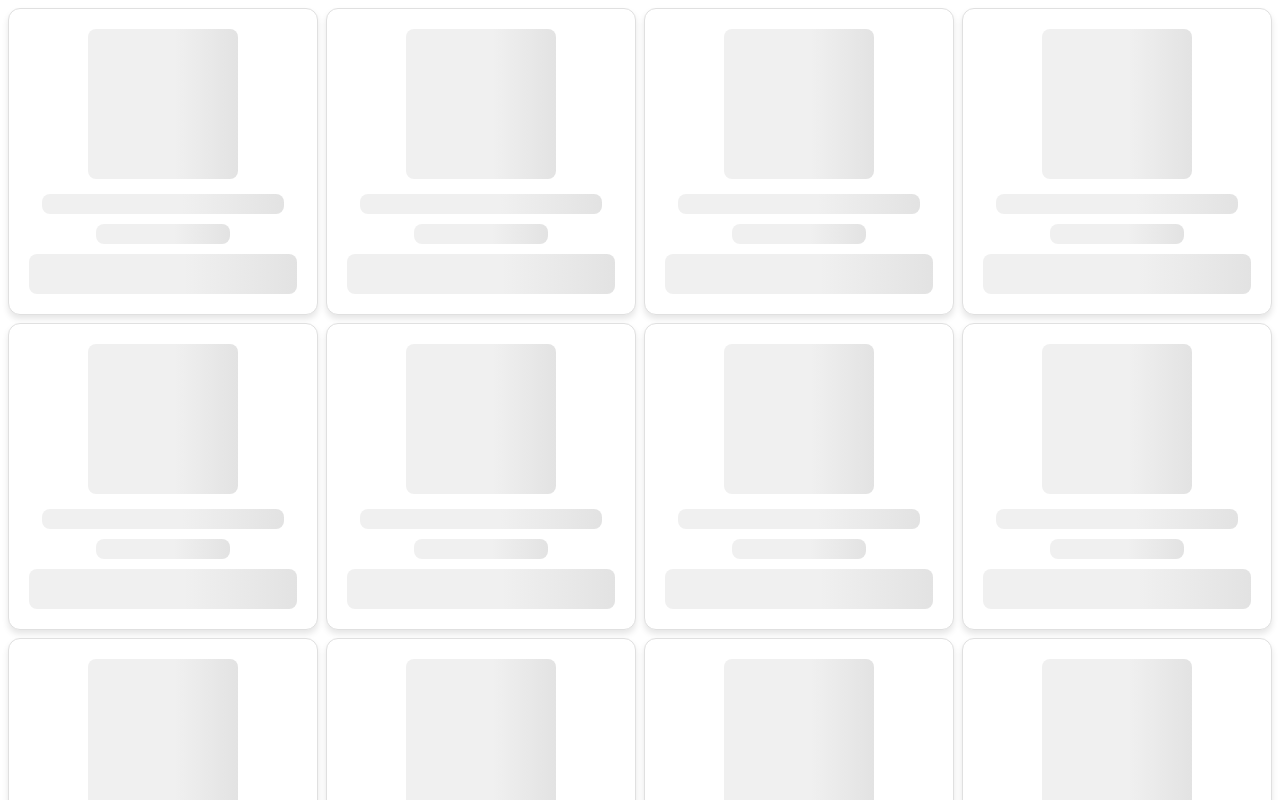
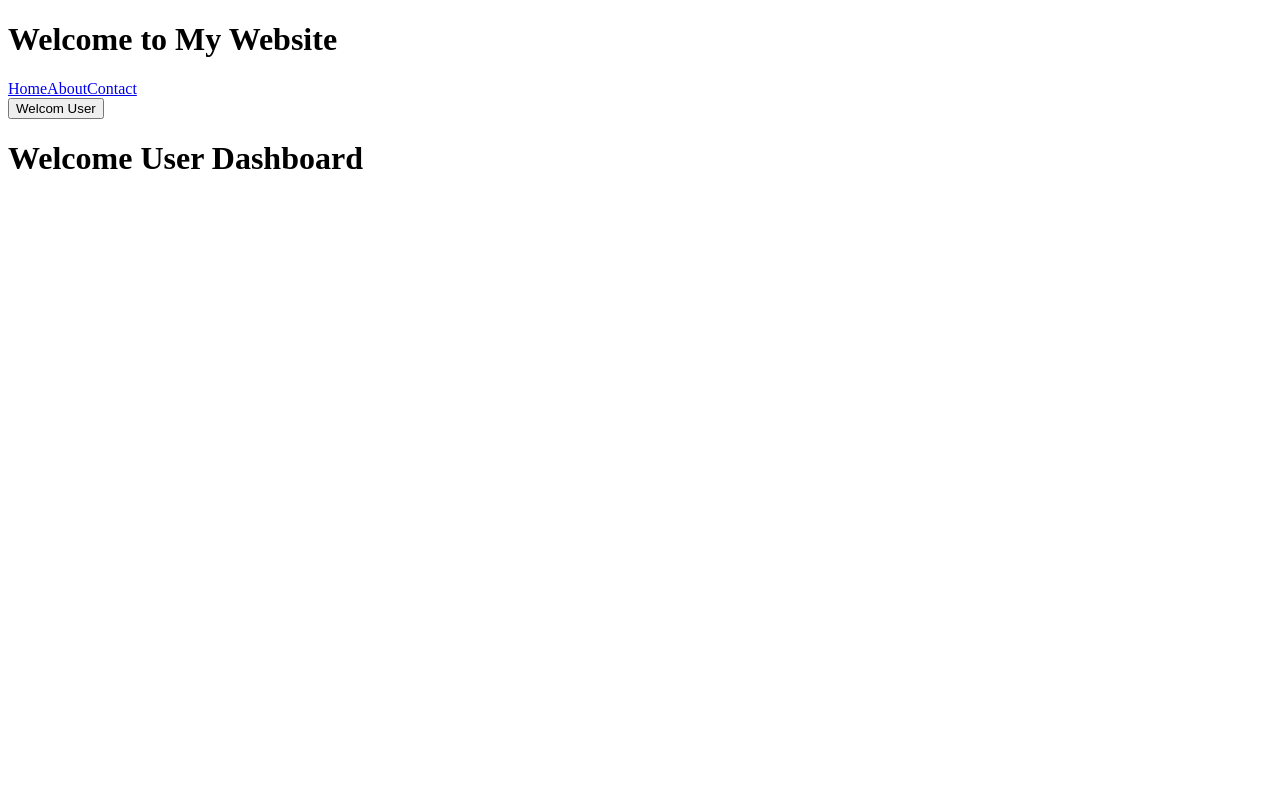
Before and after one commit to Muhammad-Zohaib-42/react-monster-master-class, a React (Vite) app in the folder intro/: page / in a window 1280 px wide. Shown: the top 800 px of the page. Built offline with nearby package versions, Linux system fonts and the light colour scheme; no server answers.

Commit message:
learn props drilling its disadvantages and how to solve it like use usecontext hook

```diff
--- a/intro/src/App.jsx
+++ b/intro/src/App.jsx
@@ -1,29 +1,16 @@
-import React, { useEffect, useState } from 'react'
-import ProductCard from './components/ProductCard'
+import React, { useContext } from 'react'
+import { AuthContext } from './contexts/AuthContext.jsx'
+import Header from './components/Header'
+import MainContent from './components/MainContent.jsx'
 
 const App = () => {
-  const [data, setData] = useState([1,2,3,4,5,6,7,8,9,1,2,3,4,5,6,7,8,9])
-  const [isLoading, setIsLoading] = useState(true)
-
-  useEffect(() => {
-    async function fetchData() {
-      const response = await fetch('https://fakestoreapi.com/products')
-      const data = await response.json()
-      if (data && data.length) {
-        setIsLoading(false)
-        setData(data)
-      }
-    }
-
-    fetchData()
-  }, [])
+  const {isAdmin, setIsAdmin} = useContext(AuthContext)
 
   return (
-    <main style={{display:'grid',gridTemplateColumns: 'repeat(auto-fit, minmax(300px,1fr))', gap: '.5rem'}}>
-      {
-        data.map(obj => <ProductCard isLoading={isLoading} product={obj} />)
-      }
-    </main>
+    <>
+      <Header />
+      <MainContent />
+    </>
   )
 }
 
--- a/intro/src/components/Header.jsx
+++ b/intro/src/components/Header.jsx
@@ -1,6 +1,9 @@
-import React from 'react'
+import React, { useContext } from 'react'
+import { AuthContext } from '../contexts/AuthContext.jsx'
 
 const Header = () => {
+  const {isAdmin, setIsAdmin} = useContext(AuthContext)
+
   return (
     <header>
         <h1>Welcome to My Website</h1>
@@ -9,6 +12,7 @@ const Header = () => {
             <a href="#">About</a>
             <a href="#">Contact</a>
         </nav>
+        <button onClick={() => setIsAdmin(!isAdmin)}>{isAdmin ? "Welcom Admin" : "Welcom User"}</button>
     </header>
   )
 }
--- a/intro/src/components/MainContent.jsx
+++ b/intro/src/components/MainContent.jsx
@@ -1,12 +1,21 @@
-import React from 'react'
+import React, { useContext } from 'react'
 import WelcomeMessage from './WelcomeMessage'
+import { AuthContext } from '../contexts/AuthContext'
 
 const MainContent = () => {
+  const {isAdmin} = useContext(AuthContext)
+
+  if (isAdmin) {
+    return (
+      <main>
+          <h1>Welcom Admin Dashboard</h1>
+      </main>
+    )
+  }
+
   return (
     <main>
-        <WelcomeMessage />
-        <h2>Main Content</h2>
-        <p>Lorem ipsum dolor sit amet consectetur adipisicing elit. Nam voluptatibus optio modi quibusdam possimus at impedit rerum delectus! Amet, libero cumque. Velit odio, tenetur debitis exercitationem nihil architecto doloremque atque!</p>
+      <h1>Welcome User Dashboard</h1>
     </main>
   )
 }
--- /dev/null
+++ b/intro/src/contexts/AuthContext.jsx
@@ -0,0 +1,13 @@
+import { createContext, useState } from "react";
+
+export const AuthContext = createContext()
+
+export const AuthProvider = ({children}) => {
+    const [isAdmin, setIsAdmin] = useState(false)
+
+    return (
+        <AuthContext.Provider value={{isAdmin, setIsAdmin}}>
+            {children}
+        </AuthContext.Provider>
+    )
+}
--- a/intro/src/main.jsx
+++ b/intro/src/main.jsx
@@ -1,5 +1,10 @@
 import { StrictMode } from 'react'
 import { createRoot } from 'react-dom/client'
 import App from './App.jsx'
+import { AuthProvider } from './contexts/AuthContext.jsx'
 
-createRoot(document.getElementById('root')).render(<App />)
+createRoot(document.getElementById('root')).render(
+    <AuthProvider>
+        <App />
+    </AuthProvider>
+)
```
